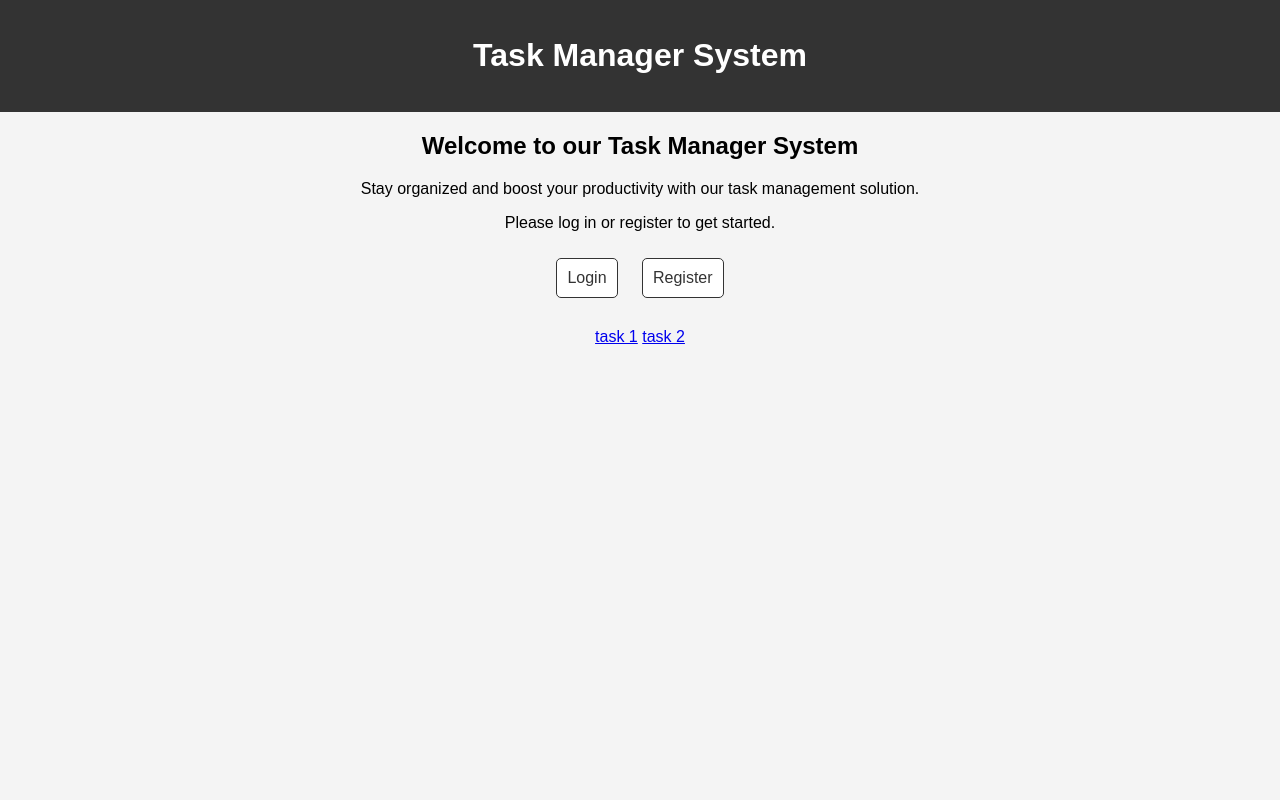
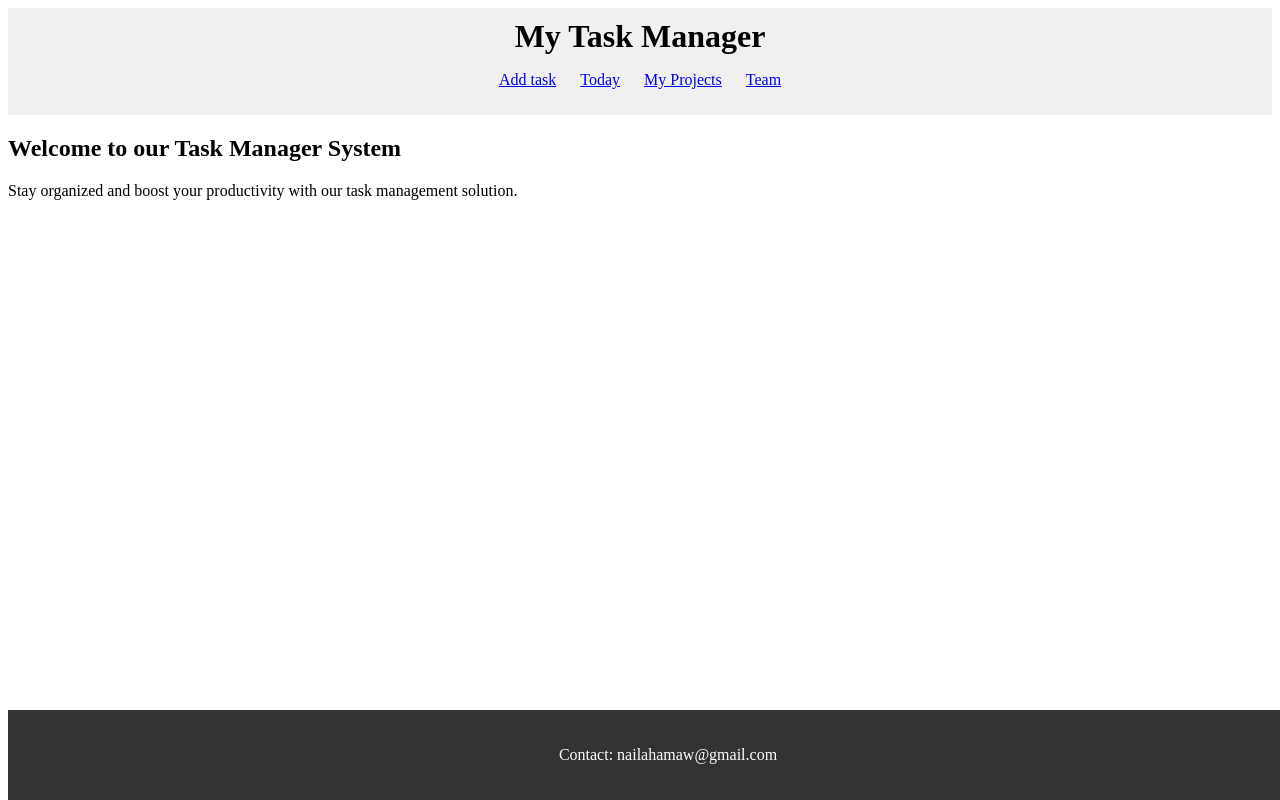
Before and after one commit to NailaHamad/Django, a Django app: page / in a window 1280 px wide. Run offline with Django 5.2, Linux system fonts and the light colour scheme.

Commit message:
add header and footer content and used table

```diff
--- a/apps/templates/includes/footer.html
+++ b/apps/templates/includes/footer.html
@@ -0,0 +1,24 @@
+<!DOCTYPE html>
+<html lang="en">
+<head>
+    <meta charset="UTF-8">
+    <meta name="viewport" content="width=device-width, initial-scale=1.0">
+    <title>Footer Example</title>
+    <style>
+        footer {
+            background-color: #333;
+            color: white;
+            text-align: center;
+            padding: 20px;
+            position: fixed;
+            bottom: 0;
+            width: 100%;
+        }
+    </style>
+</head>
+<body>
+    <footer>
+        <p>Contact: nailahamaw@gmail.com</p>
+    </footer>
+</body>
+</html>
--- a/apps/templates/includes/header.html
+++ b/apps/templates/includes/header.html
@@ -0,0 +1,46 @@
+<!DOCTYPE html>
+<html lang="en">
+<head>
+    <meta charset="UTF-8">
+    <meta name="viewport" content="width=device-width, initial-scale=1.0">
+    <title>My Task Manager</title>
+    <style>
+        header {
+            background-color: #f0f0f0;
+            padding: 10px;
+            text-align: center;
+        }
+
+        h1 {
+            margin: 0;
+        }
+
+        .nav-links {
+            list-style-type: none;
+            padding: 0;
+        }
+
+        .nav-links li {
+            display: inline;
+            margin-right: 20px;
+        }
+
+        .nav-links li:last-child {
+            margin-right: 0;
+        }
+    </style>
+</head>
+<body>
+    <header>
+        <h1>My Task Manager</h1>
+        <nav>
+            <ul class="nav-links">
+                <li><a href="task">Add task</a></li>
+                <li><a href="task">Today</a></li>
+                <li><a href="task">My Projects</a></li>
+                <li><a href="task">Team</a></li>
+            </ul>
+        </nav>
+    </header>
+</body>
+</html>
--- a/apps/templates/layouts/base1.html
+++ b/apps/templates/layouts/base1.html
@@ -1,20 +1,34 @@
+
 <!DOCTYPE html>
 <html lang="en">
+
 <head>
- <meta charset="utf-8">
- <meta name="viewport" content="width=device-width">
- <title>
- EBook - {% block title %}{% endblock %}
- </title>
+    <meta charset="UTF-8">
+    <meta name="viewport" content="width=device-width, initial-scale=1.0">
+    <title>Task Manager System - {%block title%} {%endblock%} </title>
+
+    <style>
+        table, th, td {
+            border: 3px solid blue;
+            border-collapse: collapse;
+            }
+    </style>
+
+    {% block stylesheets %} {% endblock stylesheets %}
 </head>
+
 <body>
+
     {% include 'includes/header.html' %}
- {% include 'includes/sidebar1.html' %}
+    {% include 'includes/sidebar.html' %}
 
     {% block content %}
     {% endblock content %}
 
- {% include 'includes/sidebar2.html' %}
+
     {% include 'includes/footer.html' %}
+
+
 </body>
+
 </html>
--- a/apps/templates/taskmodule/index.html
+++ b/apps/templates/taskmodule/index.html
@@ -1,62 +1,21 @@
-<!DOCTYPE html>
-<html lang="en">
+{% extends "layouts/base1.html" %}
 
-<head>
-    <meta charset="UTF-8">
-    <meta name="viewport" content="width=device-width, initial-scale=1.0">
-    <title>Task Manager System</title>
+{%block title%} Home {%endblock%}
+
+{% block stylesheets %}
 <style>
-        body {
-            font-family: Arial, sans-serif;
-            margin: 0;
-            padding: 0;
-            background-color: #f4f4f4;
-        }
-
-        header {
-            background-color: #333;
-            color: #fff;
-            padding: 1em;
-            text-align: center;
-        }
-
-        section {
-            margin: 20px;
-            text-align: center;
-        }
-
-        .login-link,
-        .register-link {
-            text-decoration: none;
-            color: #333;
-            margin: 10px;
-            padding: 10px;
-            border: 1px solid #333;
-            border-radius: 5px;
-            background-color: #fff;
-            display: inline-block;
+table, th, td {
+    border: 3px solid red;
+    border-collapse: collapse;
     }
 </style>
-</head>
+{% endblock stylesheets %}
 
-<body>
-
-    <header>
-        <h1>Task Manager System</h1>
-    </header>
-
+{%block content%}
 <section>
     <h2>Welcome to our Task Manager System</h2>
     <p>Stay organized and boost your productivity with our task management solution.</p>
-        <p>Please log in or register to get started.</p>
-        <a href="login.html" class="login-link">Login</a>
-        <a href="register.html" class="register-link">Register</a>
-    </section>
-    <section>
-    <a href="/tasks/123">task 1</a>
-    <a href="/tasks/456">task 2</a>
 </section>
 
-</body>
 
-</html>
+{%endblock%}
--- a/apps/templates/taskmodule/tasks.html
+++ b/apps/templates/taskmodule/tasks.html
@@ -1,3 +1,8 @@
+{% extends "layouts/base1.html" %}
+
+{%block title%} task {{task.id}} {%endblock%}
+{%block content%}
 <p> tasks of the day </p>
 <p> {{task.priority}}  </p>
 <p> {{task.sec}}  <p>
+{%endblock%}
```
Also changed, not shown: apps/templates/taskmodule/task.html (+43 -1 lines), apps/taskmodule/urls.py (line endings or trailing spaces). Lines whose indentation alone changed are shown as unchanged.
